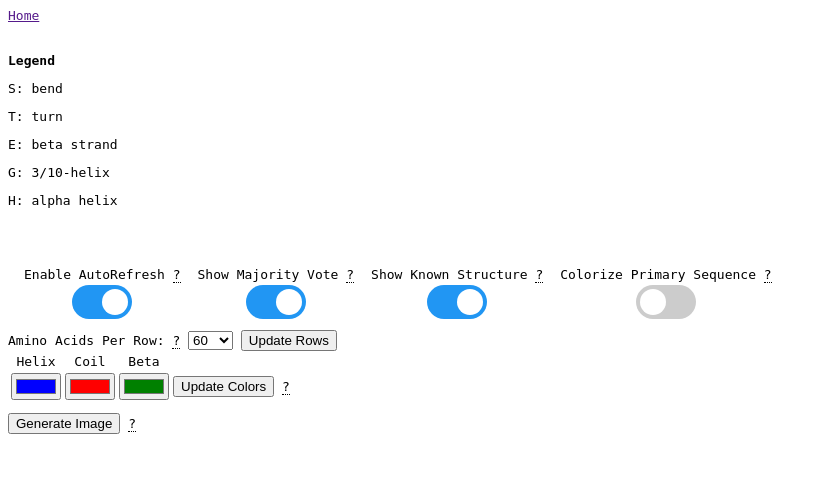
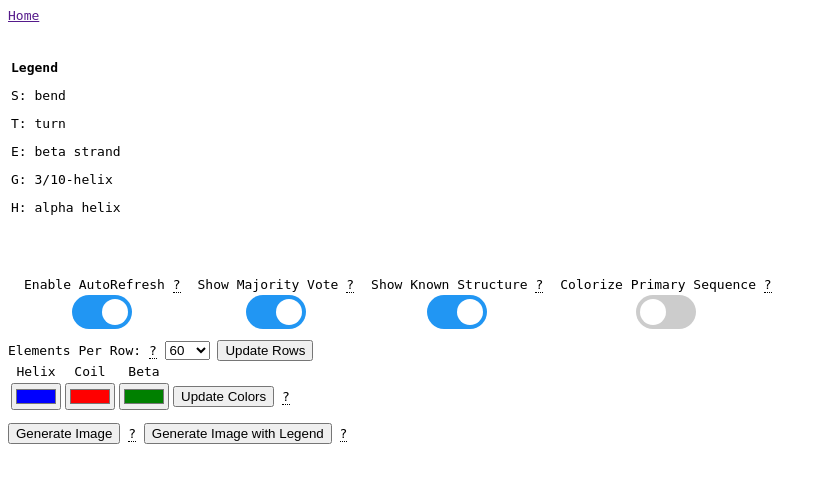
Before and after one commit to zahidul23/sspred, a Flask app: template templates/dboutput.html in a window 1280 px wide; the page is wider, and only the part inside the window is pictured. Shown: the top 483 px of that part, without its empty margins (0-827 px from the left). Run offline with Flask 2, Linux system fonts and the light colour scheme; the template is opened without the code that fills it, so the values that code supplies are empty; some libraries are stand-ins or nearby versions.

Commit message:
removed output spacing, updated tooltips, added ie notice, added save button

```diff
--- a/templates/dboutput.html
+++ b/templates/dboutput.html
@@ -13,10 +13,13 @@
 <body>
 
 <div><a id='home' href=''>Home</a></div>
-<div id='resultdisplay'>
-	<table id="mytable" border="0">
+<table id='fullresults'>
+	<tr><td>
+	<table id="mytable">
 	</table>
 	<br/><br/>
+	</td></tr>
+	<tr><td>
 	<div id='legend'>
 		<b>Legend</b>
 		<p>S: bend</p>
@@ -25,7 +28,8 @@
 		<p>G: 3/10-helix</p>
 		<p>H: alpha helix</p>
 	</div>
-</div>
+	</td></tr>
+</table>
 <br/><br/><br/>
 <table style="text-align: center; padding-bottom: 10px; border-spacing: 15px 0rem;">
 <tr>
@@ -113,11 +117,11 @@
 </tr>
 </table>
 <div>
-	Amino Acids Per Row:
+	Elements Per Row:
 	<span class="tooltip">
 		?
 		<ul class="tooltiptext">
-			The number of amino acids each row will have in the results.
+			The number of elements each row will have in the results.
 			<li>This option affects image generation.</li>
 			<li>If an image has previously been generated, re-generate it to show any changes.</li>
 		</ul>
@@ -130,6 +134,12 @@
 	  <option value="100">100</option>
 	</select>
 	<button id="updaterows">Update Rows</button>
+</div>
+<div id = "ieNotice" style="display:none;font-weight:bold">
+	<br>
+	The features below are either incompatible or more difficult to use with Internet Explorer.<br>
+	Switch to a compatible browser such as Google Chrome or Mozilla Firefox in order to properly use them.
+	<br>
 </div>
 <table style="text-align: center; padding-bottom: 10px">
 	<tr>
@@ -156,16 +166,39 @@
 	</tr>
 </table>
 
-<button id="genimage">Generate Image</button>
-<span class="tooltip">
+<button id='genimage'>Generate Image</button>
+<span class='tooltip'>
 	?
-	<ul class="tooltiptext">
-		Generate an image version of the above results.
-		<li>Save the generated image by right-clicking and selecting "Save image as...".</li>
+	<ul class='tooltiptext'>
+		Generate an image version of the above table of results without the legend.
+		<li>Save the generated image by right-clicking and selecting 'Save image as...'
+			<br>
+			or with the Save Image button that shows after generating an image.
+		</li>
 		<li>Re-generate the image to reflect any customization changes.</li>
 	</ul>
 </span>
-
+<button id='genimagewlegend'>Generate Image with Legend</button>
+<span class='tooltip'>
+	?
+	<ul class='tooltiptext'>
+		Generate an image version of the above results including the legend.
+		<li>Save the generated image by right-clicking and selecting 'Save image as...'.
+			<br>
+			or with the Save Image button that shows after generating an image.
+		</li>
+		<li>Re-generate the image to reflect any customization changes.</li>
+	</ul>
+</span>
+<div id='saveimagediv' style="display: none;">
+	<button id='saveimage'>Save Image</button>
+	<span class='tooltip'>
+	?
+	<ul class='tooltiptext'>
+		Saves the generated image onto your device.
+	</ul>
+	</span>
+</div>
 <table id='imgoutput' border="0">
 	<tr>
 		<td id="myimage"></td>
@@ -265,7 +298,7 @@
 
 		//Color code and add spacing
 		for (var x = 0; x < document.getElementById("mytable").rows.length; x ++){
-			document.getElementById("mytable").rows[x].cells[1].innerHTML = document.getElementById("mytable").rows[x].cells[1].textContent.replace(/(.{10})/g,"$1&nbsp;&nbsp;");
+			//document.getElementById("mytable").rows[x].cells[1].innerHTML = document.getElementById("mytable").rows[x].cells[1].textContent.replace(/(.{10})/g,"$1&nbsp;&nbsp;");
 			if (document.getElementById("mytable").rows[x].cells[1].getAttribute("class") != 'seq'){
 				document.getElementById("mytable").rows[x].cells[1].innerHTML = document.getElementById("mytable").rows[x].cells[1].innerHTML.replace(/E/g,'<span class="e" style="color: green;">E</span>');
 				document.getElementById("mytable").rows[x].cells[1].innerHTML = document.getElementById("mytable").rows[x].cells[1].innerHTML.replace(/H/g,'<span class="h" style="color: blue;">H</span>');
@@ -412,6 +445,50 @@
 		});
 	});
 
+	$('#genimage').on('click', function() {
+		table = document.getElementById('mytable')
+		html2canvas(table,{scale:1, scrollY: (window.pageYOffset * -1)}).then(function(canvas) {
+		const myNode = document.getElementById("imgoutput");
+		while (myNode.firstChild) {
+			myNode.removeChild(myNode.firstChild);
+		 }
+		document.getElementById('imgoutput').append(canvas);
+		});
+		document.getElementById('saveimagediv').style.display = "inline";
+	});
+
+	$('#genimagewlegend').on('click', function() {
+		table = document.getElementById('fullresults')
+		html2canvas(table,{scale:1, scrollY: (window.pageYOffset * -1)}).then(function(canvas) {
+		const myNode = document.getElementById("imgoutput");
+		while (myNode.firstChild) {
+			myNode.removeChild(myNode.firstChild);
+		 }
+		document.getElementById('imgoutput').append(canvas);
+		});
+		document.getElementById('saveimagediv').style.display = "inline";
+	});
+
+	$('#saveimage').on('click', function() {
+		var canvas = document.getElementsByTagName("canvas")[0];
+		imglink = canvas.toDataURL("image/png", 1.0);
+
+		var saveEle = document.createElement('a');
+		saveEle.href = imglink;
+		saveEle.download = "output.png";
+		saveEle.click();
+	});
+
+	// Display a message if user is using IE
+	var ua = window.navigator.userAgent;
+	var isIE = /MSIE|Trident/.test(ua);
+
+	if(isIE)
+	{
+		ieDiv = document.getElementById("ieNotice");
+		ieDiv.style.display = 'block';
+		console.log("WAT");
+	}
 	</script>
 </body>
 </html>
```
